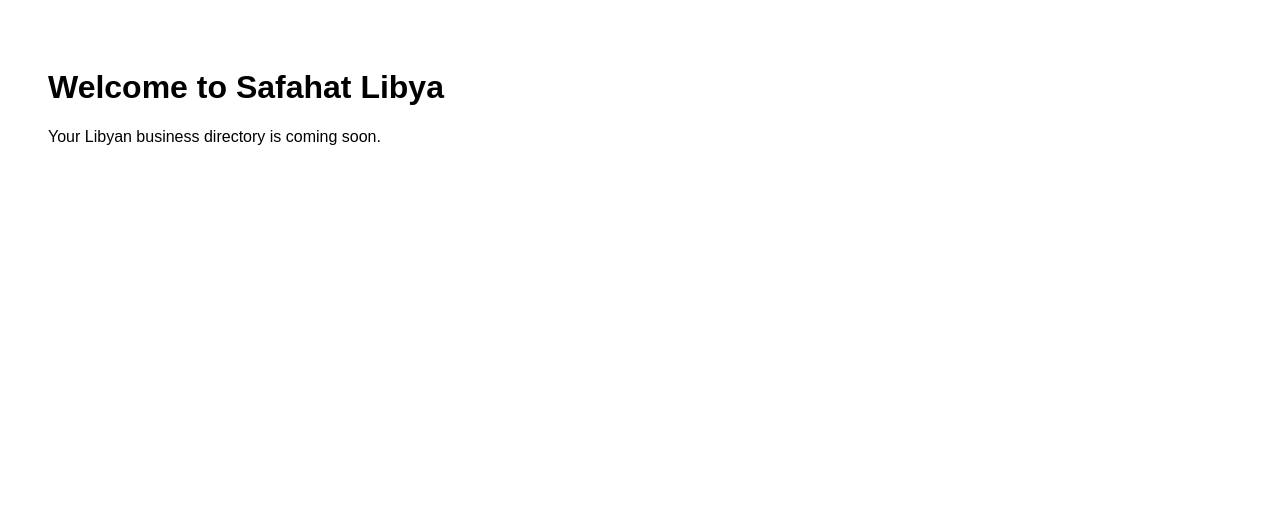
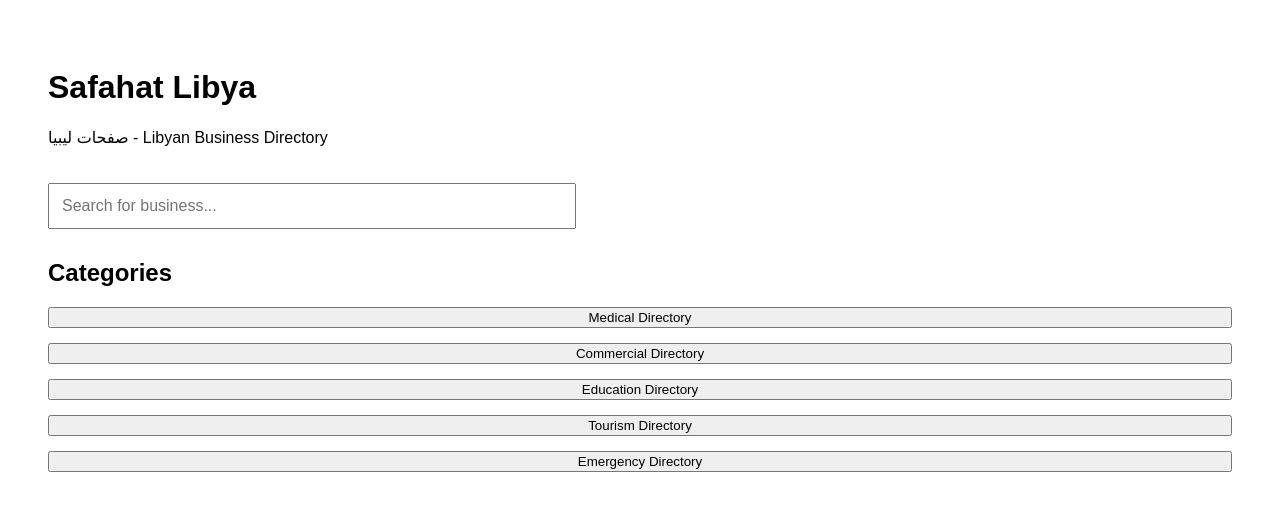
Before and after one commit to aposhofa-jpg/safahat-libya, a Next.js app: page / in a window 1280 px wide. Shown: the top 510 px of the page. Built offline with nearby package versions, Linux system fonts and the light colour scheme.

Commit message:
Update homepage content and add search input

```diff
--- a/app/page.tsx
+++ b/app/page.tsx
@@ -1,8 +1,29 @@
 export default function Home() {
   return (
     <main style={{ padding: "40px", fontFamily: "Arial" }}>
-      <h1>Welcome to Safahat Libya</h1>
-      <p>Your Libyan business directory is coming soon.</p>
+      <h1>Safahat Libya</h1>
+      <p>صفحات ليبيا - Libyan Business Directory</p>
+
+      <input
+        placeholder="Search for business..."
+        style={{
+          padding: "12px",
+          width: "100%",
+          maxWidth: "500px",
+          marginTop: "20px",
+          fontSize: "16px",
+        }}
+      />
+
+      <h2 style={{ marginTop: "30px" }}>Categories</h2>
+
+      <div style={{ display: "grid", gap: "15px", marginTop: "15px" }}>
+        <button>Medical Directory</button>
+        <button>Commercial Directory</button>
+        <button>Education Directory</button>
+        <button>Tourism Directory</button>
+        <button>Emergency Directory</button>
+      </div>
     </main>
-  )
+  );
 }
```
